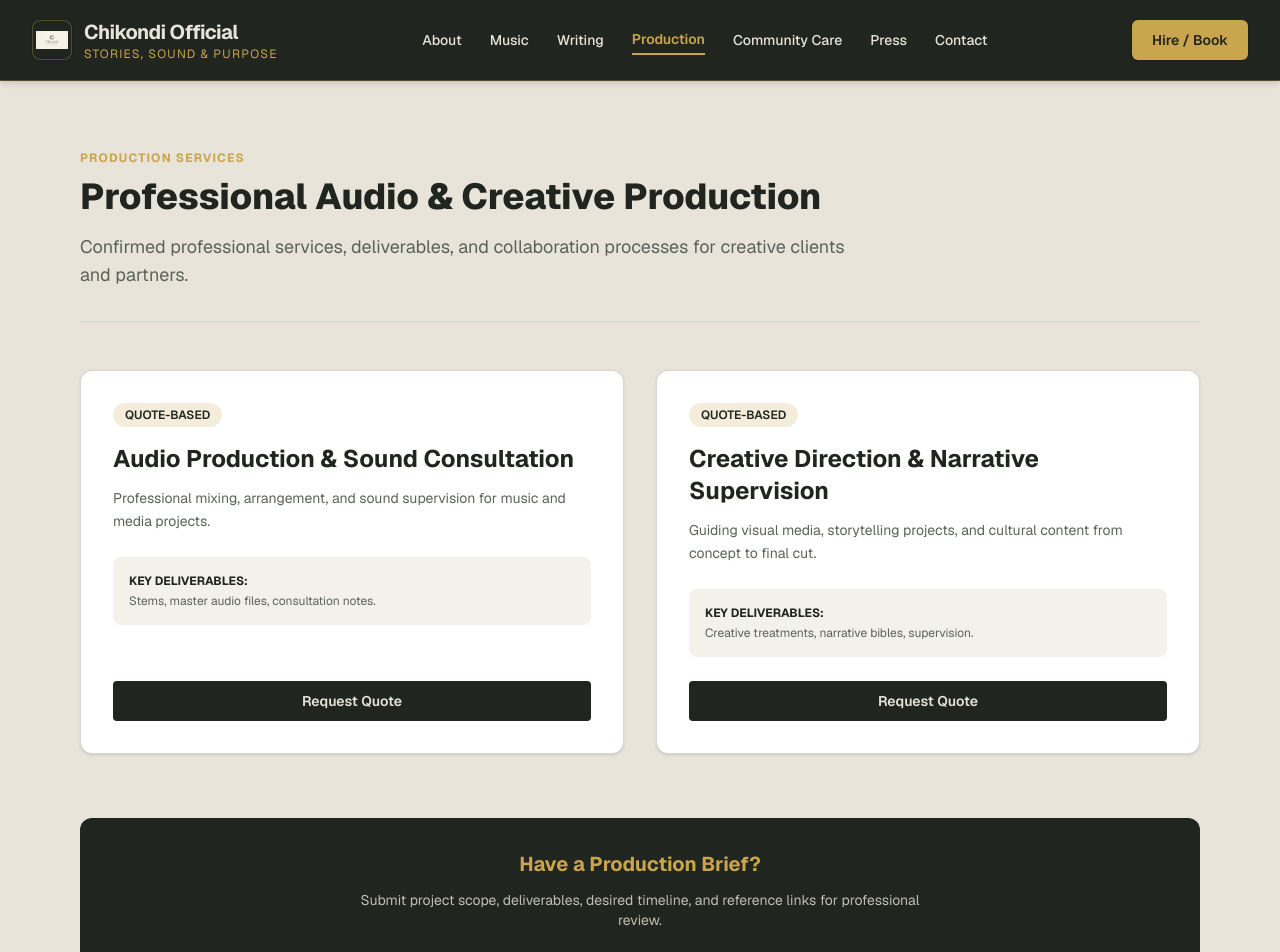
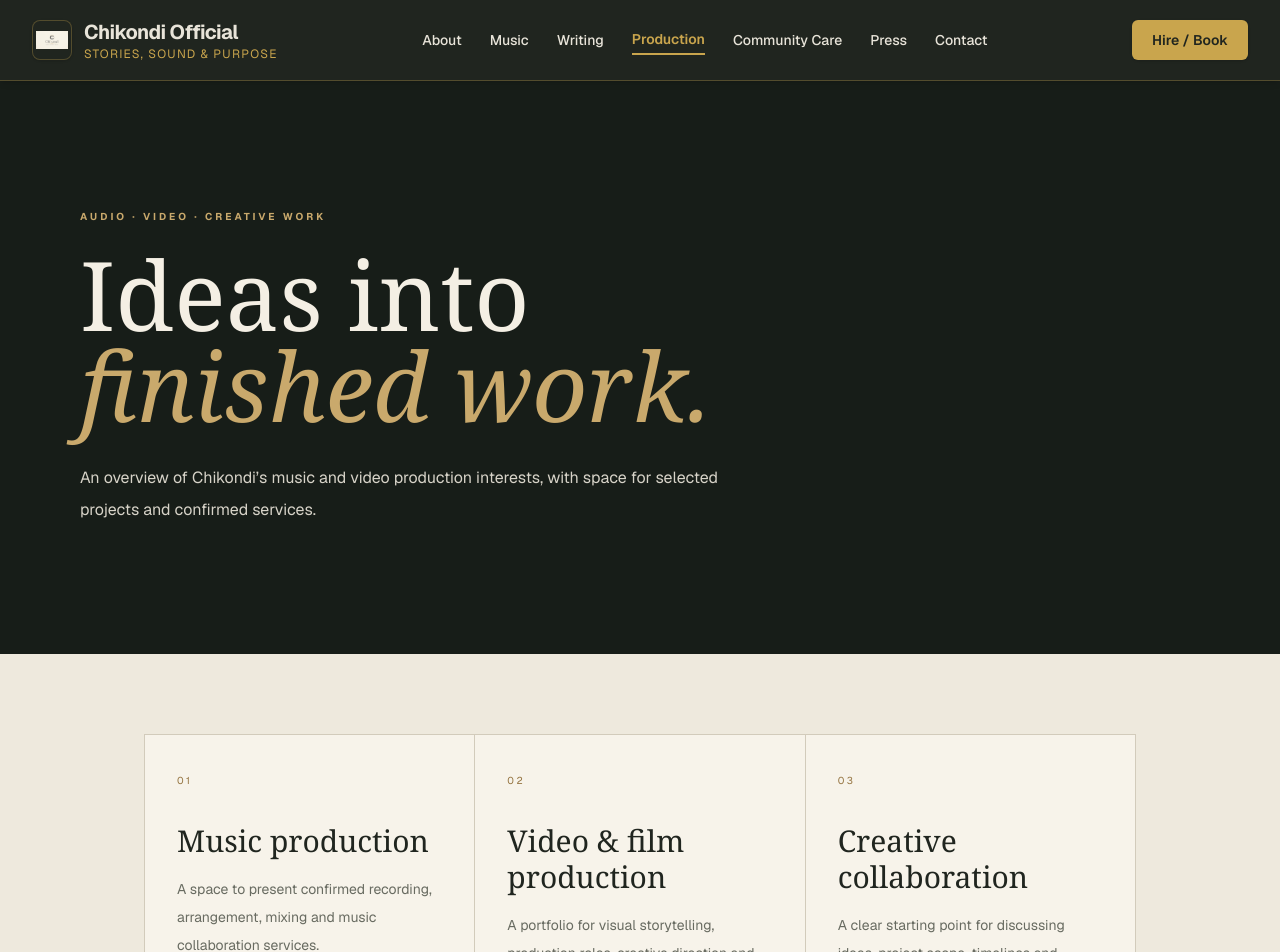
Before and after one commit to Jonathan97k/chikondi, a Next.js app: page /production in a window 1280 px wide. Shown: the top 952 px of the page. Built offline with nearby package versions, Linux system fonts and the light colour scheme.

Commit message:
Refine community and production pages with verified-content safeguards

```diff
--- a/app/production/page.tsx
+++ b/app/production/page.tsx
@@ -1,71 +1,16 @@
 import Link from "next/link";
 
+const areas = [
+  { title: "Music production", text: "A space to present confirmed recording, arrangement, mixing and music collaboration services." },
+  { title: "Video & film production", text: "A portfolio for visual storytelling, production roles, creative direction and selected screen work." },
+  { title: "Creative collaboration", text: "A clear starting point for discussing ideas, project scope, timelines and possible partnerships." },
+];
+
 export default function ProductionPage() {
-  const services = [
-    {
-      title: "Audio Production & Sound Consultation",
-      description: "Professional mixing, arrangement, and sound supervision for music and media projects.",
-      deliverables: "Stems, master audio files, consultation notes.",
-      pricing: "Quote-based",
-    },
-    {
-      title: "Creative Direction & Narrative Supervision",
-      description: "Guiding visual media, storytelling projects, and cultural content from concept to final cut.",
-      deliverables: "Creative treatments, narrative bibles, supervision.",
-      pricing: "Quote-based",
-    },
-  ];
-
   return (
-    <div className="max-w-6xl mx-auto px-4 py-16 text-[#20251F]">
-      <div className="mb-12 border-b border-[#D6D9D1] pb-8">
-        <span className="text-xs uppercase tracking-widest text-[#C9A54D] font-bold">Production Services</span>
-        <h1 className="text-4xl font-extrabold mt-2 mb-4">Professional Audio & Creative Production</h1>
-        <p className="text-lg text-[#5B6259] max-w-3xl">
-          Confirmed professional services, deliverables, and collaboration processes for creative clients and partners.
-        </p>
-      </div>
-
-      <div className="grid grid-cols-1 md:grid-cols-2 gap-8 mb-16">
-        {services.map((service, index) => (
-          <div key={index} className="bg-white rounded-xl p-8 border border-[#D6D9D1] shadow-sm flex flex-col justify-between">
-            <div>
-              <div className="flex justify-between items-center mb-4">
-                <span className="py-1 px-3 rounded-full bg-[#C9A54D]/20 text-[#20251F] text-xs font-semibold uppercase">
-                  {service.pricing}
-                </span>
-              </div>
-              <h2 className="text-2xl font-bold mb-3 text-[#20251F]">{service.title}</h2>
-              <p className="text-[#5B6259] text-sm leading-relaxed mb-6">
-                {service.description}
-              </p>
-              <div className="bg-[#E8E4D9]/50 p-4 rounded-lg mb-6">
-                <span className="block text-xs font-bold text-[#20251F] uppercase mb-1">Key Deliverables:</span>
-                <p className="text-xs text-[#5B6259]">{service.deliverables}</p>
-              </div>
-            </div>
-            <Link
-              href="/hire"
-              className="block text-center py-2.5 px-4 rounded bg-[#20251F] text-[#E8E4D9] text-sm font-semibold hover:bg-[#C9A54D] hover:text-[#20251F] transition-all"
-            >
-              Request Quote
-            </Link>
-          </div>
-        ))}
-      </div>
-
-      <div className="bg-[#20251F] text-[#E8E4D9] rounded-xl p-8 text-center">
-        <h3 className="text-xl font-bold mb-3 text-[#C9A54D]">Have a Production Brief?</h3>
-        <p className="text-sm text-[#E8E4D9]/80 max-w-xl mx-auto mb-6">
-          Submit project scope, deliverables, desired timeline, and reference links for professional review.
-        </p>
-        <Link
-          href="/hire"
-          className="inline-block py-3 px-6 rounded bg-[#C9A54D] text-[#20251F] font-bold text-sm hover:bg-[#b8933e] transition-all"
-        >
-          Submit Production Inquiry
-        </Link>
-      </div>
+    <div className="bg-[#eee9dd] text-[#20251f]">
+      <section className="bg-[#171d18] px-6 py-24 text-[#f4efe4] sm:px-12 lg:px-20 lg:py-32"><div className="mx-auto max-w-6xl"><p className="text-[10px] font-bold uppercase tracking-[.3em] text-[#c9a96c]">Audio · Video · Creative work</p><h1 className="mt-6 max-w-4xl font-serif text-6xl leading-[.95] sm:text-8xl">Ideas into<br /><em className="text-[#c9a96c]">finished work.</em></h1><p className="mt-8 max-w-2xl text-base leading-8 text-[#d7d3c8]">An overview of Chikondi’s music and video production interests, with space for selected projects and confirmed services.</p></div></section>
+      <section className="mx-auto max-w-6xl px-6 py-20 sm:px-12 lg:px-20"><div className="grid gap-px border border-[#d2cbbb] bg-[#d2cbbb] md:grid-cols-3">{areas.map((area, i) => <article key={area.title} className="bg-[#f7f3ea] p-8"><span className="text-[10px] tracking-[.25em] text-[#92713d]">0{i + 1}</span><h2 className="mt-8 font-serif text-3xl">{area.title}</h2><p className="mt-4 text-sm leading-7 text-[#686b61]">{area.text}</p></article>)}</div><p className="mt-8 max-w-3xl text-xs leading-6 text-[#77796f]">Specific equipment, technical capabilities, credits, deliverables and service availability will be added after confirmation. No unverified production claims are made here.</p><div className="mt-16 bg-[#20271f] p-8 text-[#f1eee5] sm:p-12"><p className="text-[10px] font-bold uppercase tracking-[.3em] text-[#c9a96c]">Project inquiries</p><h2 className="mt-4 font-serif text-4xl">Have a production brief?</h2><p className="mt-4 max-w-xl text-sm leading-7 text-[#d0d0c5]">Share your concept, expected deliverables and timeline to begin a conversation.</p><Link href="/hire" className="mt-7 inline-flex bg-[#c9a96c] px-6 py-3 text-[10px] font-bold uppercase tracking-[.2em] text-[#171d18]">Discuss a project ↗</Link></div></section>
     </div>
   );
 }
```
